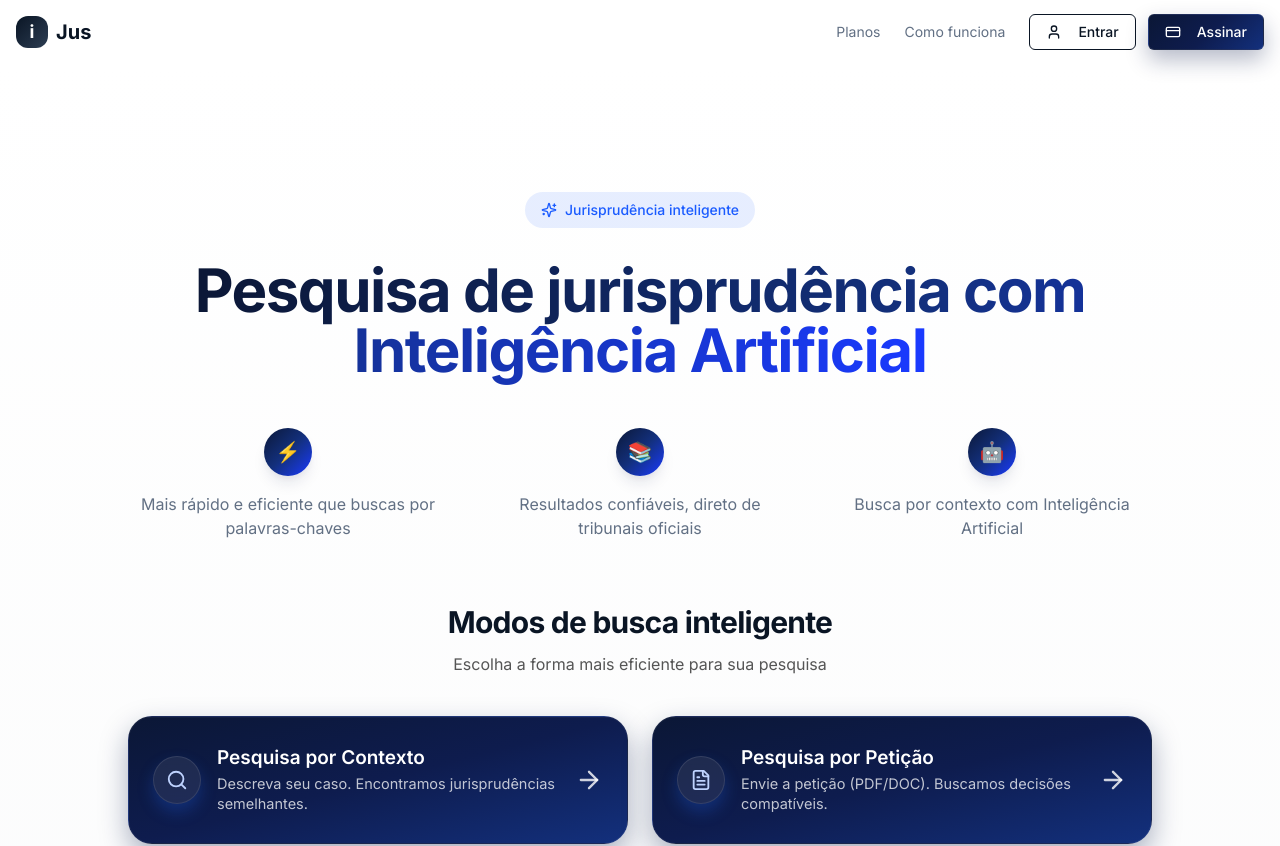
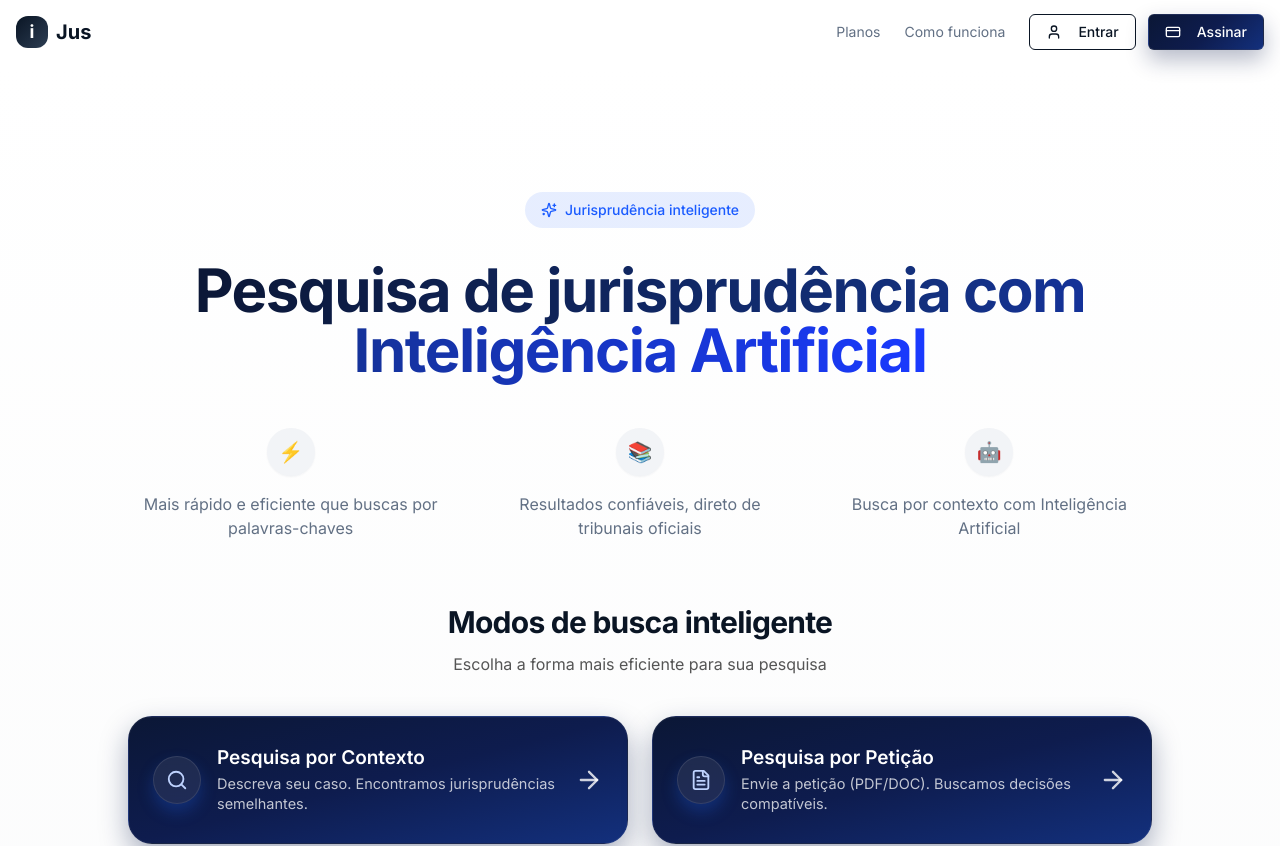
Before and after one commit to guilhermevilella-hub/juris-fluent-search, a React (Vite) app: page / in a window 1280 px wide. Shown: the top 846 px of the page. Built offline with nearby package versions, Linux system fonts and the light colour scheme; the HTML template or start-up script is replaced by a standard one.

Commit message:
Refine hero bullets and title

```diff
--- a/src/pages/Home.tsx
+++ b/src/pages/Home.tsx
@@ -81,10 +81,10 @@ const Home = () => {
           </h1>
 
           {/* Bullet Points */}
-          <div className="grid grid-cols-1 md:grid-cols-3 gap-8 max-w-5xl mx-auto mb-16">
+          <div className="grid grid-cols-1 md:grid-cols-3 gap-6 max-w-5xl mx-auto mb-16">
             <div className="flex flex-col items-center text-center space-y-4 animate-fade-in">
-              <div className="w-12 h-12 bg-gradient-to-br from-[#0B1736] via-[#13307D] to-[#1A3AFF] rounded-full flex items-center justify-center shadow-lg">
-                <span className="text-xl text-[#BFD3FF]">⚡</span>
+              <div className="w-12 h-12 bg-[#F2F4F7] rounded-full flex items-center justify-center shadow-sm">
+                <span className="text-xl text-[#13307D]">⚡</span>
               </div>
               <span className="text-muted-foreground text-sm md:text-base px-3">
                 Mais rápido e eficiente que buscas por palavras-chaves
@@ -92,8 +92,8 @@ const Home = () => {
             </div>
 
             <div className="flex flex-col items-center text-center space-y-4 animate-fade-in" style={{animationDelay: '100ms'}}>
-              <div className="w-12 h-12 bg-gradient-to-br from-[#0B1736] via-[#13307D] to-[#1A3AFF] rounded-full flex items-center justify-center shadow-lg">
-                <span className="text-xl text-[#BFD3FF]">📚</span>
+              <div className="w-12 h-12 bg-[#F2F4F7] rounded-full flex items-center justify-center shadow-sm">
+                <span className="text-xl text-[#13307D]">📚</span>
               </div>
               <span className="text-muted-foreground text-sm md:text-base px-3">
                 Resultados confiáveis, direto de tribunais oficiais
@@ -101,8 +101,8 @@ const Home = () => {
             </div>
 
             <div className="flex flex-col items-center text-center space-y-4 animate-fade-in" style={{animationDelay: '200ms'}}>
-              <div className="w-12 h-12 bg-gradient-to-br from-[#0B1736] via-[#13307D] to-[#1A3AFF] rounded-full flex items-center justify-center shadow-lg">
-                <span className="text-xl text-[#BFD3FF]">🤖</span>
+              <div className="w-12 h-12 bg-[#F2F4F7] rounded-full flex items-center justify-center shadow-sm">
+                <span className="text-xl text-[#13307D]">🤖</span>
               </div>
               <span className="text-muted-foreground text-sm md:text-base px-3">
                 Busca por contexto com Inteligência Artificial
```
